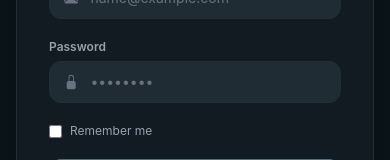
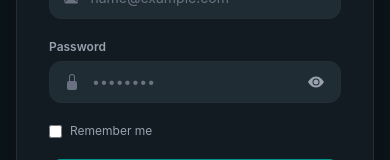
Before and after one commit to vitthal-v-k/PulseChat, a React (Vite) app in the folder frontend/: page /login in a window 390 px wide. Shown: the part 399-559 px from the top of the page. Built offline with nearby package versions, Linux system fonts and the light colour scheme; no server answers.

Commit message:
feat: fix timezone parsing, add show/hide password, mobile layout fixes

```diff
--- a/frontend/src/api/axios.js
+++ b/frontend/src/api/axios.js
@@ -4,6 +4,7 @@ const API_BASE_URL = import.meta.env.VITE_API_URL ?? 'http://localhost:8080/api'
 
 const api = axios.create({
   baseURL: API_BASE_URL,
+  timeout: 15000, // 15 s — prevents the button from hanging forever
   headers: {
     'Content-Type': 'application/json',
   },
--- a/frontend/src/components/StoryViewer.jsx
+++ b/frontend/src/components/StoryViewer.jsx
@@ -3,6 +3,20 @@ import { BsX, BsSendFill } from 'react-icons/bs';
 import { FiTrash2, FiChevronLeft, FiChevronRight, FiEye, FiChevronUp, FiLoader, FiVolume2, FiVolumeX } from 'react-icons/fi';
 import ConfirmModal from './ConfirmModal';
 import { storyApi } from '../api/stories';
+
+// Jackson LocalDateTime comes as [year,month,day,h,m,s] UTC array or ISO string without Z
+const parseLocalDateTime = (val) => {
+  if (!val) return null;
+  if (Array.isArray(val)) {
+    // array values are UTC
+    const [y, mo, d, h = 0, mi = 0, s = 0] = val;
+    return new Date(Date.UTC(y, mo - 1, d, h, mi, s));
+  }
+  const str = String(val);
+  // If no timezone marker (Z / +HH:mm / -HH:mm), backend value is UTC — force it
+  const hasZone = str.endsWith('Z') || /[+-]\d{2}:\d{2}$/.test(str);
+  return new Date(hasZone ? str : str + 'Z');
+};
 
 const StoryViewer = ({ stories, onClose, onDelete, onReply, currentUser }) => {
   const [currentIndex, setCurrentIndex] = useState(0);
@@ -194,7 +208,20 @@ const StoryViewer = ({ stories, onClose, onDelete, onReply, currentUser }) => {
                   currentStory.user?.username?.charAt(0)
                 )}
               </div>
-              <span className="font-semibold text-xs">{currentStory.user?.fullName || currentStory.user?.username}</span>
+              <div className="flex flex-col leading-tight">
+                <span className="font-semibold text-xs">{currentStory.user?.fullName || currentStory.user?.username}</span>
+                {(() => {
+                  const dt = parseLocalDateTime(currentStory.createdAt);
+                  if (!dt || isNaN(dt.getTime())) return null;
+                  const diff = Math.floor((Date.now() - dt.getTime()) / 1000);
+                  const label =
+                    diff < 60 ? 'just now' :
+                    diff < 3600 ? `${Math.floor(diff / 60)}m ago` :
+                    diff < 86400 ? `${Math.floor(diff / 3600)}h ago` :
+                    dt.toLocaleTimeString([], { hour: '2-digit', minute: '2-digit', hour12: true });
+                  return <span className="text-[10px] text-white/60">{label}</span>;
+                })()}
+              </div>
             </div>
 
             <div className="flex items-center gap-2">
--- a/frontend/src/pages/Home.jsx
+++ b/frontend/src/pages/Home.jsx
@@ -525,7 +525,7 @@ const Home = () => {
                 onDeleteChat={handleDeleteChat}
               />
             ) : (
-              <div className="flex-1 flex flex-col items-center justify-center bg-[#f0f2f5] dark:bg-[#0b141a] text-gray-500 dark:text-gray-400 border-b-8 border-blue-500 transition-colors">
+              <div className="hidden md:flex flex-1 flex-col items-center justify-center bg-[#f0f2f5] dark:bg-[#0b141a] text-gray-500 dark:text-gray-400 border-b-8 border-blue-500 transition-colors">
                 <div className="w-28 h-28 p-2 bg-white dark:bg-[#111b21] rounded-full flex items-center justify-center mb-4 shadow-md border border-gray-200 dark:border-[#222d34]">
                   <Logo className="w-full h-full" />
                 </div>
--- a/frontend/src/pages/Login.jsx
+++ b/frontend/src/pages/Login.jsx
@@ -1,6 +1,6 @@
 import React, { useState } from 'react';
 import { Link, useNavigate } from 'react-router-dom';
-import { BsLockFill, BsEnvelopeFill } from 'react-icons/bs';
+import { BsLockFill, BsEnvelopeFill, BsEyeFill, BsEyeSlashFill } from 'react-icons/bs';
 import Logo from '../components/Logo';
 import { authApi } from '../api/auth';
 import { useAuth } from '../context/AuthContext';
@@ -11,6 +11,7 @@ const Login = () => {
   const [formData, setFormData] = useState({ email: '', password: '', rememberMe: false });
   const [error, setError] = useState('');
   const [loading, setLoading] = useState(false);
+  const [showPassword, setShowPassword] = useState(false);
 
   const handleSubmit = async (e) => {
     e.preventDefault();
@@ -22,6 +23,9 @@ const Login = () => {
       login(res.data);
       navigate('/home');
     } catch (err) {
+      if (err.code === 'ECONNABORTED') {
+        setError('Server is taking too long to respond. Please try again.');
+      } else {
         const data = err.response?.data;
         if (data?.errors && typeof data.errors === 'object') {
           const errorMessages = Object.entries(data.errors)
@@ -30,6 +34,7 @@ const Login = () => {
           setError(errorMessages);
         } else {
           setError(data?.message || 'Login failed. Please check credentials.');
+        }
       }
     } finally {
       setLoading(false);
@@ -73,15 +78,24 @@ const Login = () => {
           <div>
             <label className="block text-xs font-semibold text-gray-400 mb-1.5">Password</label>
             <div className="relative flex items-center bg-[#202c33] border border-[#222d34] rounded-xl px-3.5 py-2.5 focus-within:border-teal-500">
-              <BsLockFill className="text-gray-500 mr-3" size={16} />
+              <BsLockFill className="text-gray-500 mr-3 flex-shrink-0" size={16} />
               <input
-                type="password"
+                type={showPassword ? 'text' : 'password'}
                 required
                 placeholder="••••••••"
                 value={formData.password}
                 onChange={(e) => setFormData({ ...formData, password: e.target.value })}
-                className="w-full bg-transparent text-sm text-white placeholder-gray-500 focus:outline-none"
+                className="w-full bg-transparent text-sm text-white placeholder-gray-500 focus:outline-none pr-8"
               />
+              <button
+                type="button"
+                onClick={() => setShowPassword(!showPassword)}
+                className="absolute right-3 text-gray-400 hover:text-teal-400 transition-colors cursor-pointer p-1"
+                tabIndex={-1}
+                aria-label={showPassword ? 'Hide password' : 'Show password'}
+              >
+                {showPassword ? <BsEyeSlashFill size={16} /> : <BsEyeFill size={16} />}
+              </button>
             </div>
           </div>
 
--- a/frontend/src/pages/StoriesPage.jsx
+++ b/frontend/src/pages/StoriesPage.jsx
@@ -7,6 +7,19 @@ import StoryViewer from '../components/StoryViewer';
 import { FiPlus, FiX, FiUploadCloud, FiType, FiImage, FiCheck, FiSend } from 'react-icons/fi';
 import { BsStars } from 'react-icons/bs';
 import { useAuth } from '../context/AuthContext';
+
+// Jackson LocalDateTime comes as [y,m,d,h,min,s] UTC array or ISO string without Z
+const parseDT = (val) => {
+  if (!val) return new Date(0);
+  if (Array.isArray(val)) {
+    const [y, mo, d, h = 0, mi = 0, s = 0] = val;
+    return new Date(Date.UTC(y, mo - 1, d, h, mi, s)); // array is UTC!
+  }
+  const str = String(val);
+  const hasZone = str.endsWith('Z') || /[+-]\d{2}:\d{2}$/.test(str);
+  return new Date(hasZone ? str : str + 'Z'); // force UTC if no zone marker
+};
+
 
 const StoriesPage = ({ hiddenStatusUsers = [] }) => {
   const { user } = useAuth();
@@ -155,12 +168,12 @@ const StoriesPage = ({ hiddenStatusUsers = [] }) => {
       }
       acc[userId].stories.push(story);
       if (!story.isViewed) acc[userId].hasUnviewed = true;
-      if (new Date(story.createdAt) > new Date(acc[userId].latestTimestamp)) {
+      if (parseDT(story.createdAt) > parseDT(acc[userId].latestTimestamp)) {
         acc[userId].latestTimestamp = story.createdAt;
       }
       return acc;
     }, {})
-  ).sort((a, b) => new Date(b.latestTimestamp) - new Date(a.latestTimestamp))
+  ).sort((a, b) => parseDT(b.latestTimestamp) - parseDT(a.latestTimestamp))
     .filter((group) => !hiddenStatusUsers.includes(group.user?.id));
 
   return (
@@ -289,7 +302,7 @@ const StoriesPage = ({ hiddenStatusUsers = [] }) => {
                       </h4>
                       <div className="flex items-center gap-1.5 mt-0.5">
                         <p className="text-xs text-gray-400 dark:text-gray-500">
-                          Today at {new Date(group.latestTimestamp).toLocaleTimeString([], { hour: '2-digit', minute: '2-digit', hour12: true })}
+                          Today at {parseDT(group.latestTimestamp).toLocaleTimeString([], { hour: '2-digit', minute: '2-digit', hour12: true })}
                         </p>
                       </div>
                     </div>
```
Lines whose indentation alone changed are shown as unchanged.
